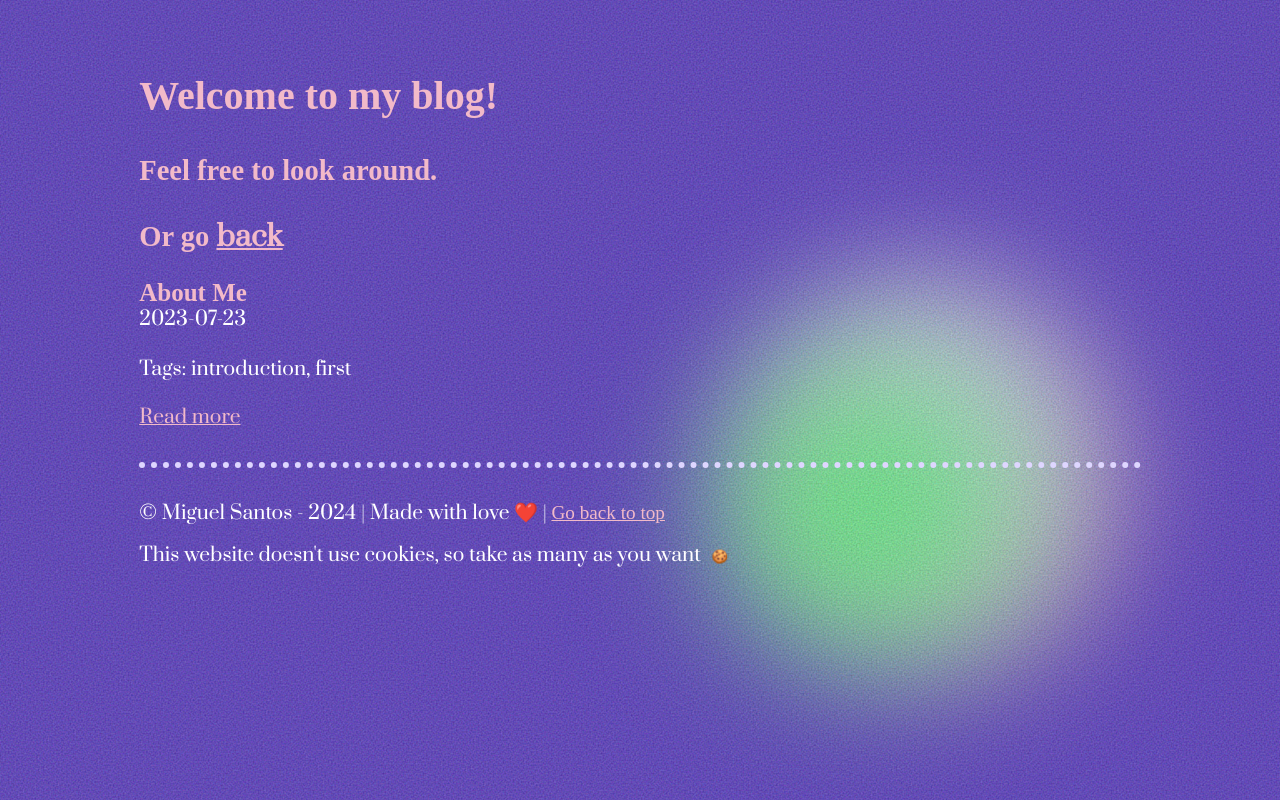
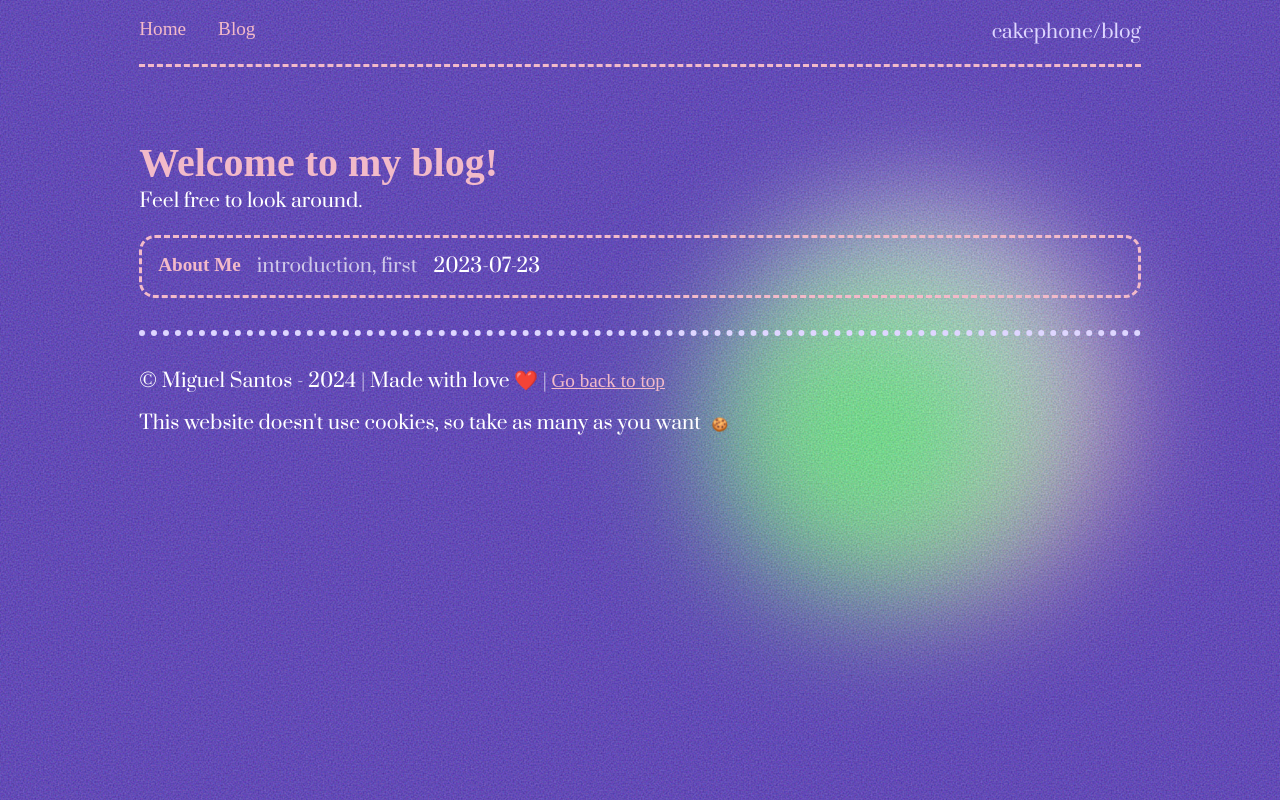
Before and after one commit to cakePhone/cakephone.github.io, a SvelteKit app: page /blog in a window 1280 px wide. Built offline with nearby package versions, Linux system fonts and the light colour scheme; a web font is replaced by a local one.

Commit message:
implement blogs and header nav

```diff
--- a/src/app.css
+++ b/src/app.css
@@ -68,6 +68,30 @@ body.change-colors {
 
   --accent: #ff4c7c;
   --surface: #ddd4ff;
+}
+
+header {
+  display: flex;
+  justify-content: space-between;
+  width: var(--article-width);
+  margin-inline: auto;
+
+  border-bottom: dashed 3px var(--accent);
+  color: var(--on-surface-headings);
+}
+
+header nav {
+  display: flex;
+  gap: 2rem;
+  margin-top: 1.15rem;
+
+  height: 1.5rem;
+}
+
+header nav a  {
+  text-decoration: none;
+  font-family: var(--ff-headings);
+  height: 1.4rem;
 }
 
 h1,
--- a/src/lib/components/post-card.svelte
+++ b/src/lib/components/post-card.svelte
@@ -1,2 +1,65 @@
-// write me a post card component in svelte
 <script lang="ts">
+  let post: { post: Post } = $props();
+</script>
+
+<div class="post-card">
+  <a href={`/blog/${post.post.asset_path}`}>
+    <div class="inline">
+      <h4>{post.post.title}</h4>
+      <p class="tags">{post.post.tags.join(", ")}</p>
+      <p>{post.post.date}</p>
+    </div>
+  </a>
+</div>
+
+<style>
+  .post-card {
+    border: dashed 3px var(--accent);
+    border-radius: 1rem;
+    padding-inline: 1rem;
+
+    transition: border-color 0.1s ease-in-out;
+  }
+
+  .post-card:hover {
+    border-color: var(--on-surface-headings);
+  }
+
+  .inline {
+    display: flex;
+    gap: 1rem;
+  }
+
+  .tags {
+    opacity: 0.7;
+  }
+
+  h4 {
+    margin-block: 1rem;
+    height: 1.5rem;
+    font-size: inherit;
+  }
+
+  p {
+    margin-block: 0.8rem;
+    font-size: inherit;
+  }
+
+  a {
+    text-decoration: none;
+    color: inherit;
+  }
+
+  a:hover {
+    text-decoration: underline;
+  }
+  a:active {
+    text-decoration: none;
+  }
+  a:visited {
+    color: inherit;
+  }
+  a:focus {
+    outline: none;
+  }
+</style>
--- /dev/null
+++ b/src/routes/blog/+layout.svelte
@@ -0,0 +1,17 @@
+<script lang="ts">
+  import { page } from "$app/state";
+
+  let { children } = $props();
+</script>
+
+<header>
+  <nav>
+    <a href="/">Home</a>
+    <a href="/blog">Blog</a>
+  </nav>
+  <p>cakephone{page.url.pathname}</p>
+</header>
+
+<article>
+  {@render children()}
+</article>
--- a/src/routes/blog/+page.svelte
+++ b/src/routes/blog/+page.svelte
@@ -1,4 +1,5 @@
 <script lang="ts">
+  import PostCard from "$lib/components/post-card.svelte";
   import { onMount } from "svelte";
 
   let posts: Post[] = $state([]);
@@ -7,19 +8,15 @@
     const postsResponse = await fetch("/blog/posts.json");
     posts = await postsResponse.json();
   });
+
+  $inspect(posts);
 </script>
 
-<article>
-  <h1>Welcome to my blog!</h1>
-  <h3>Feel free to look around.</h3>
-  <h3>Or go <a href="/">back</a></h3>
+<h1>Welcome to my blog!</h1>
+<p>Feel free to look around.</p>
 
+{#if posts.length != 0}
   {#each posts as post}
-    <div class="post">
-      <h4>{post.title}</h4>
-      <p>{post.date}</p>
-      <p>Tags: {post.tags.join(", ")}</p>
-      <a href={`/blog/${post.title}`}>Read more</a>
-    </div>
+    <PostCard {post} />
   {/each}
-</article>
+{/if}
--- a/src/routes/blog/[title]/+error.svelte
+++ /dev/null
@@ -1,5 +0,0 @@
-<script>
-  import { page } from "$app/state";
-</script>
-
-<h1>{page.status}: {page?.error?.message}</h1>
```
Also changed, not shown: package.json (+15 -11 lines), src/routes/+error.svelte (added, +7 -0 lines), src/routes/+page.svelte (+0 -62 lines), src/routes/blog/[title]/+page.svelte (added, +7 -0 lines), src/routes/blog/[title]/+page.ts (added, +34 -0 lines), static/blog/about-me/post.md (+42 -0 lines), 1 other file (tests, documents, lock files or other folders).
